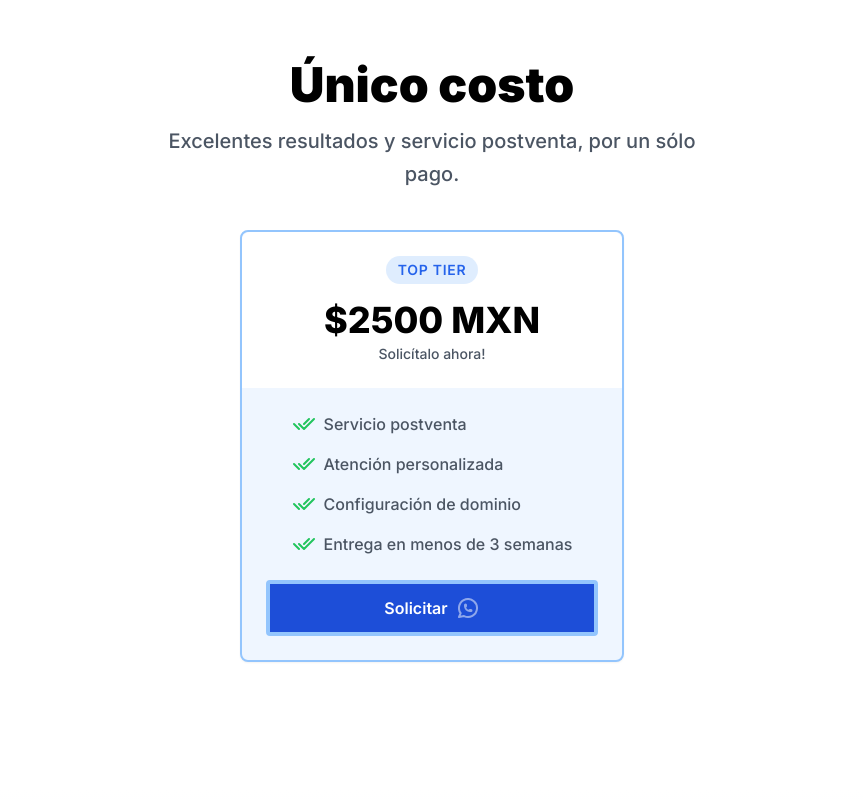
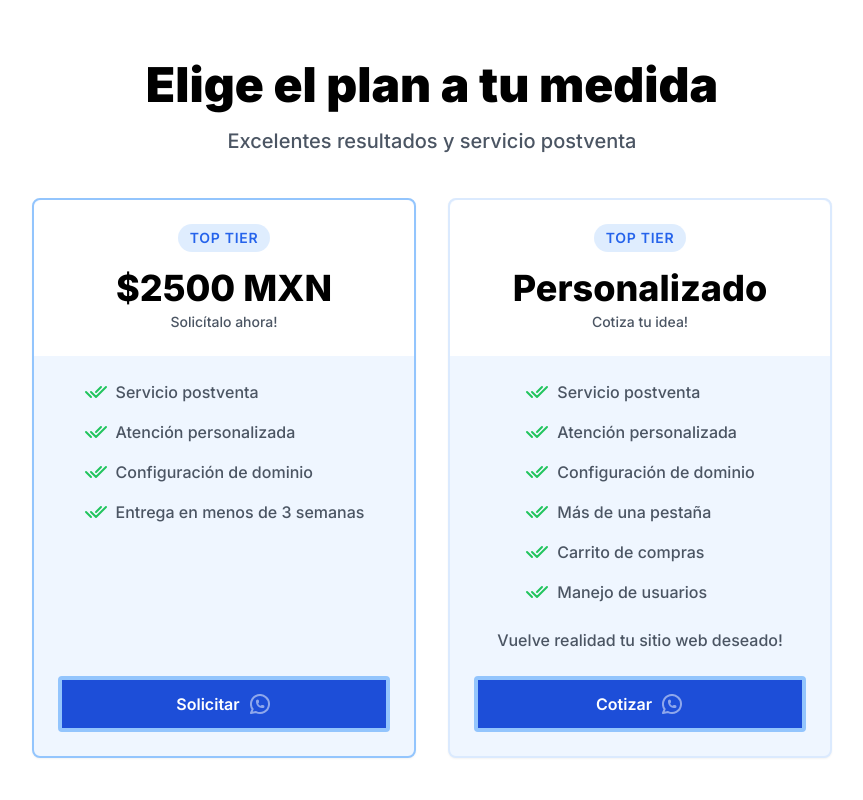
Before and after one commit to ChaconEfrain/web2go, a Next.js app: page / in a window 1280 px wide. Shown: the part 2760-3560 px from the top of the page, without its empty margins (208-1071 px from the left). Built offline with nearby package versions, Linux system fonts and the light colour scheme.

Commit message:
Add new plan to pricing section

```diff
--- a/src/components/Price.tsx
+++ b/src/components/Price.tsx
@@ -6,11 +6,14 @@ export default function Price() {
     <section id="precio" className="bg-white">
       <div className="space-y-10 container xl:max-w-4xl mx-auto px-4 py-16 lg:px-8 lg:py-32">
         <div className="text-center">
-          <h2 className="text-3xl md:text-5xl font-black mb-4">Único costo</h2>
+          <h2 className="text-3xl md:text-5xl font-black mb-4">
+            Elige el plan a tu medida
+          </h2>
           <h3 className="text-lg md:text-xl md:leading-relaxed font-medium text-gray-600 lg:w-2/3 mx-auto">
-            Excelentes resultados y servicio postventa, por un sólo pago.
+            Excelentes resultados y servicio postventa
           </h3>
         </div>
+        <div className="flex flex-col lg:flex-row gap-6 lg:gap-0">
           <div className="rounded-lg shadow-sm bg-blue-50 flex flex-col border-2 border-blue-300 hover:border-blue-400 relative lg:w-96 lg:mx-auto">
             <div className="p-5 lg:p-6 text-center bg-white rounded-t-lg">
               <span className="inline-flex space-x-1 items-center text-sm uppercase tracking-wider font-semibold px-3 py-1 bg-blue-200 bg-opacity-50 text-blue-600 rounded-full mb-4">
@@ -47,7 +50,7 @@ export default function Price() {
             </div>
             <div className="px-5 pb-5 lg:px-6 lg:pb-6">
               <a
-              href="https://api.whatsapp.com/send?phone=529999943965&text=Hola! estoy interesad@ en una página web, me podrías dar más información?"
+                href="https://api.whatsapp.com/send?phone=529999943965&text=Hola! estoy interesad@ en una página web tipo landing page, me podrías dar más información?"
                 target="_blank"
                 className="w-full transition inline-flex justify-center items-center space-x-2 border-4 font-semibold focus:outline-none px-6 py-3 leading-6 rounded border-blue-300 bg-blue-700 text-white hover:text-white hover:bg-blue-800 hover:border-blue-800 focus:ring focus:ring-blue-500 focus:ring-opacity-50 active:bg-blue-700 active:border-blue-700"
               >
@@ -56,6 +59,63 @@ export default function Price() {
               </a>
             </div>
           </div>
+          <div className="rounded-lg shadow-sm bg-blue-50 flex flex-col border-2 border-blue-100 relative lg:w-96 lg:mx-auto">
+            <div className="p-5 lg:p-6 text-center bg-white rounded-t-lg">
+              <span className="inline-flex space-x-1 items-center text-sm uppercase tracking-wider font-semibold px-3 py-1 bg-blue-200 bg-opacity-50 text-blue-600 rounded-full mb-4">
+                <span>Top tier</span>
+              </span>
+              <div className="mb-1">
+                <span className="text-3xl lg:text-4xl font-extrabold">
+                  Personalizado
+                </span>
+              </div>
+              <p className="text-gray-600 text-sm font-medium">
+                Cotiza tu idea!
+              </p>
+            </div>
+            <div className="p-5 lg:p-6 space-y-5 lg:space-y-6 text-gray-600 font-medium flex-grow">
+              <ul className="space-y-4 text-sm lg:text-base w-fit mx-auto">
+                <li className="flex items-center justify-center gap-2">
+                  <Checks className="text-green-500" />
+                  <span className="grow">Servicio postventa</span>
+                </li>
+                <li className="flex items-center justify-center gap-2">
+                  <Checks className="text-green-500" />
+                  <span className="grow">Atención personalizada</span>
+                </li>
+                <li className="flex items-center justify-center gap-2">
+                  <Checks className="text-green-500" />
+                  <span className="grow">Configuración de dominio</span>
+                </li>
+                <li className="flex items-center justify-center gap-2">
+                  <Checks className="text-green-500" />
+                  <span className="grow">Más de una pestaña</span>
+                </li>
+                <li className="flex items-center justify-center gap-2">
+                  <Checks className="text-green-500" />
+                  <span className="grow">Carrito de compras</span>
+                </li>
+                <li className="flex items-center justify-center gap-2">
+                  <Checks className="text-green-500" />
+                  <span className="grow">Manejo de usuarios</span>
+                </li>
+              </ul>
+              <p className="text-center">
+                Vuelve realidad tu sitio web deseado!
+              </p>
+            </div>
+            <div className="px-5 pb-5 lg:px-6 lg:pb-6">
+              <a
+                href="https://api.whatsapp.com/send?phone=529999943965&text=Hola! estoy interesad@ en una página web personalizada, me podrías dar más información?"
+                target="_blank"
+                className="w-full transition inline-flex justify-center items-center space-x-2 border-4 font-semibold focus:outline-none px-6 py-3 leading-6 rounded border-blue-300 bg-blue-700 text-white hover:text-white hover:bg-blue-800 hover:border-blue-800 focus:ring focus:ring-blue-500 focus:ring-opacity-50 active:bg-blue-700 active:border-blue-700"
+              >
+                <span>Cotizar</span>
+                <Whatsapp className="opacity-50" />
+              </a>
+            </div>
+          </div>
+        </div>
       </div>
     </section>
   );
```
Lines whose indentation alone changed are shown as unchanged.
